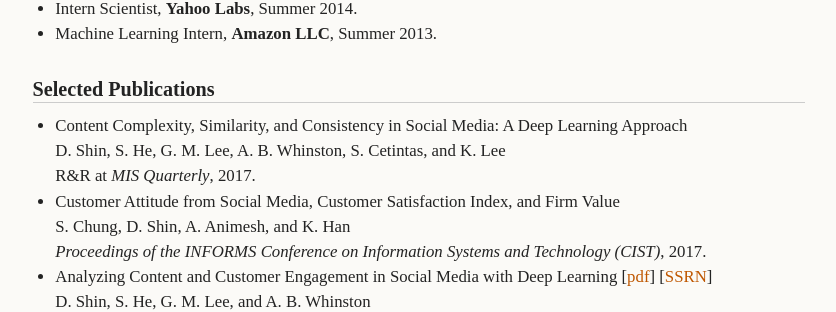
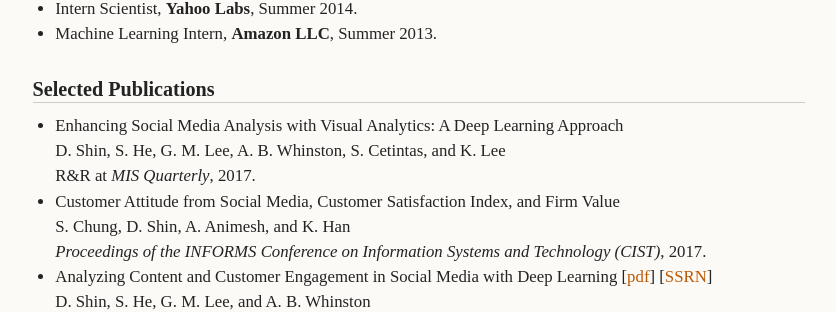
Before and after one commit to dshin32/dshin32.github.io, a Jekyll site: the page built from index.md, in a window 1280 px wide. Shown: the part 1000-1312 px from the top of the page, without its empty margins (221-1057 px from the left). Built offline with Jekyll 4.4.1, drawn with Linux system fonts in a browser that asks for light colours.

Commit message:
updated paper title

```diff
--- a/index.md
+++ b/index.md
@@ -40,7 +40,7 @@ My research interests primarily focus on the field of machine learning and data
 
 ### Selected Publications
 
-- Content Complexity, Similarity, and Consistency in Social Media: A Deep Learning Approach\\
+- Enhancing Social Media Analysis with Visual Analytics: A Deep Learning Approach\\
   D. Shin, S. He, G. M. Lee, A. B. Whinston, S. Cetintas, and K. Lee\\
   R&R at *MIS Quarterly*, 2017.
 - Customer Attitude from Social Media, Customer Satisfaction Index, and Firm Value\\
```
